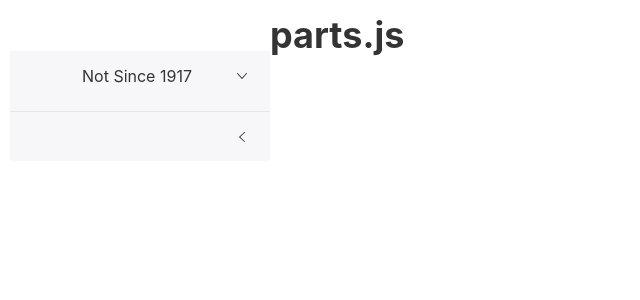
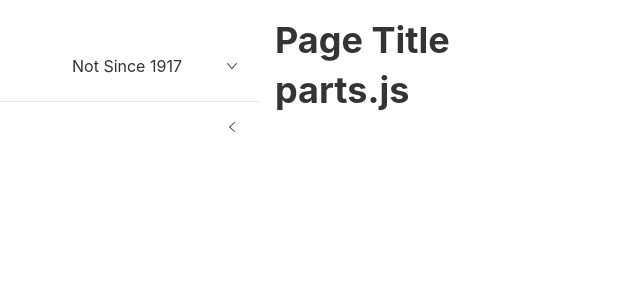
Before and after one commit to boyerst/aggregator1, a React (Create React App) app: page /parts in a window 1280 px wide. Shown: the top 300 px of the page, without its empty margins (0-640 px from the left). Built offline with nearby package versions, Linux system fonts and the light colour scheme; some icons are missing.

Commit message:
Fix sidebar collapsibility

```diff
--- a/package.json
+++ b/package.json
@@ -6,6 +6,7 @@
     "@testing-library/jest-dom": "^5.17.0",
     "@testing-library/react": "^13.4.0",
     "@testing-library/user-event": "^13.5.0",
+    "less-loader": "^7.3.0",
     "react": "^18.2.0",
     "react-dom": "^18.2.0",
     "react-router-dom": "^6.15.0",
--- a/src/App.css
+++ b/src/App.css
@@ -6,6 +6,39 @@
 }
 
 
+.div {
+  margin-left: 14px;
+}
+
+.header {
+  white-space: no wrap;
+  white-space: inherit;
+}
+
+.page-container {
+  margin: 15px;
+  display: inline-block;
+
+}
+
+.rs-container {
+
+}
+
+.rs-sidebar {
+
+
+}
+
+.rs-sidenav {
+
+
+
+}
+/*.rs-sidenav-collapse-in {
+  overflow-y: auto;
+}
+*/
 /*
 .App-header {
   background-color: #282c34;
--- a/src/App.js
+++ b/src/App.js
@@ -4,13 +4,7 @@ import AppLayout from './AppLayout'
 
 
 
-
-
-
 function App() {
-
-
-
 
   return (
          // <code>App Name</code>
--- a/src/AppLayout.js
+++ b/src/AppLayout.js
@@ -1,8 +1,8 @@
 import './App.css'
-import { Container, Header, Content, Sidebar, Sidenav, Nav, Toggle } from 'rsuite';
-import PageIcon from '@rsuite/icons/Page';
+import { Container, Header, Content, Sidebar, Sidenav, Nav, Toggle } from 'rsuite'
+import PageIcon from '@rsuite/icons/Page'
 import { useState } from "react"
-import { BrowserRouter as Router, Routes, Route, Link, Outlet, Navigate, useParams, useNavigate } from 'react-router-dom';
+import { BrowserRouter as Router, Routes, Route, Link, Outlet, Navigate, useParams, useNavigate } from 'react-router-dom'
 import { seriesPartOne } from "./data"
 import Parts from "./Pages/parts"
 import Home from "./Pages/home"
@@ -13,8 +13,9 @@ import Home from "./Pages/home"
 
 function AppLayout() {
 
-  const [expanded, setExpanded] = useState(true);
-  const [activeKey, setActiveKey] = useState('1');
+  const [expanded, setExpanded] = useState(true)
+  const [activeKey, setActiveKey] = useState('1')
+  const [expand, setExpand] = useState(true)
 
 
 
@@ -23,15 +24,15 @@ function AppLayout() {
 
 
     <>
-      <div style={{ width: 240, padding: 10 }}>
+      <div>
         <Container>
           <Sidebar
             style={{ display: 'flex', flexDirection: 'column' }}
-            // width={expand ? 260 : 56}
+            width={expanded ? 260 : 56}
             collapsible
           >
             <hr />
-            <Sidenav expanded={expanded}>
+            <Sidenav expanded={expanded} appearance="subtle">
               <Sidenav.Body>
                 <Nav activeKey={activeKey} onSelect={setActiveKey}>
                   <Nav.Menu placement="rightStart" eventKey="1" title="Not Since 1917" icon={<PageIcon />}>
@@ -47,11 +48,17 @@ function AppLayout() {
               <Sidenav.Toggle expanded={expanded} onToggle={expanded => setExpanded(expanded)} />
             </Sidenav>
           </Sidebar>
-          <Container>
-            <Routes>
-              <Route path="/" element={<Home />}/>
-              <Route path="/parts" element={<Parts />}/>
-            </Routes>
+          <Container className="page-container">
+            <Header>
+              <h2 className="header">Page Title</h2>
+            </Header>
+            <Content>
+
+              <Routes>
+                <Route path="/" element={<Home />}/>
+                <Route path="/parts" element={<Parts />}/>
+              </Routes>
+            </Content>
           </Container>
         </Container>
       </div>
```
Also changed, not shown: 1 other file (tests, documents, lock files or other folders).
